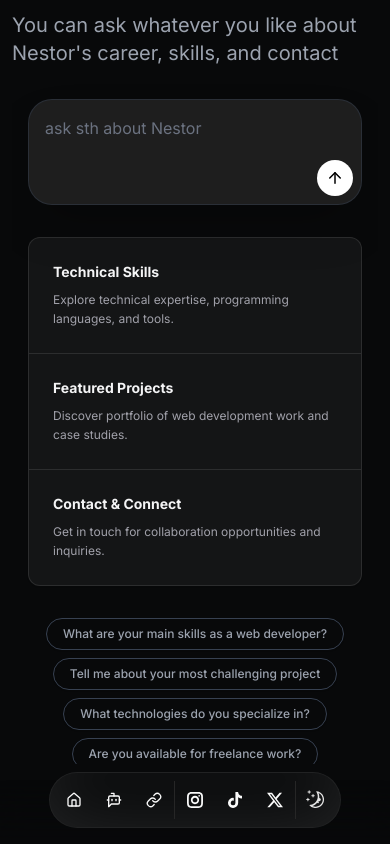
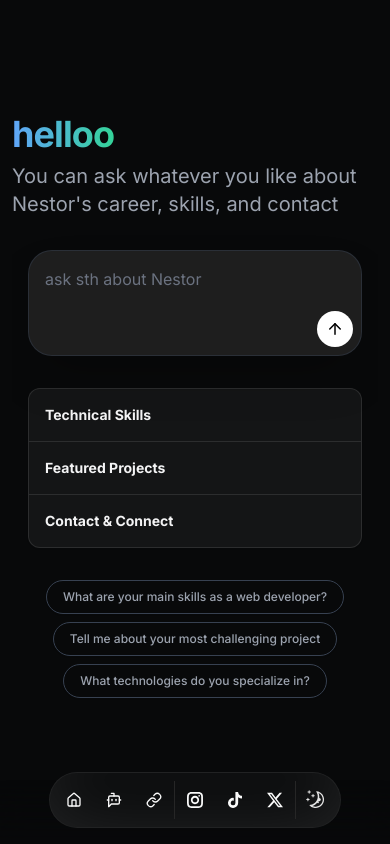
Before and after one commit to nestorxyz/nestor-site-24, a Next.js app: page /chat in a window 390 px wide. Built offline with nearby package versions, Linux system fonts and the light colour scheme.

Commit message:
feat: Enhance chat UI responsiveness by adjusting padding, margins, and element visibility on smaller screens, and refining predefined question button styles

```diff
--- a/src/app/chat/_components/portfolio-grid.tsx
+++ b/src/app/chat/_components/portfolio-grid.tsx
@@ -9,40 +9,40 @@ export function PortfolioGrid({ onCategorySelect }: PortfolioGridProps) {
     <div className="w-full max-w-4xl rounded-xl border border-white/10 bg-white/5 overflow-hidden shadow-sm">
       <div className="flex flex-col md:flex-row divide-y md:divide-y-0 md:divide-x divide-white/10">
         <div
-          className="flex-1 p-6 hover:bg-white/5 transition-colors cursor-pointer group relative"
+          className="flex-1 p-4 md:p-6 hover:bg-white/5 transition-colors cursor-pointer group relative"
           onClick={() => onCategorySelect('skills')}
         >
           <div className="absolute top-0 left-0 w-full h-0.5 bg-transparent group-hover:bg-blue-400 transition-colors" />
-          <h3 className="mb-2 text-sm font-bold text-zinc-100">
+          <h3 className="mb-0 md:mb-2 text-sm font-bold text-zinc-100">
             Technical Skills
           </h3>
-          <p className="text-xs text-zinc-400 leading-relaxed">
+          <p className="hidden md:block text-xs text-zinc-400 leading-relaxed">
             Explore technical expertise, programming languages, and tools.
           </p>
         </div>
 
         <div
-          className="flex-1 p-6 hover:bg-white/5 transition-colors cursor-pointer group relative"
+          className="flex-1 p-4 md:p-6 hover:bg-white/5 transition-colors cursor-pointer group relative"
           onClick={() => onCategorySelect('projects')}
         >
           <div className="absolute top-0 left-0 w-full h-0.5 bg-transparent group-hover:bg-blue-400 transition-colors" />
-          <h3 className="mb-2 text-sm font-bold text-zinc-100">
+          <h3 className="mb-0 md:mb-2 text-sm font-bold text-zinc-100">
             Featured Projects
           </h3>
-          <p className="text-xs text-zinc-400 leading-relaxed">
+          <p className="hidden md:block text-xs text-zinc-400 leading-relaxed">
             Discover portfolio of web development work and case studies.
           </p>
         </div>
 
         <div
-          className="flex-1 p-6 hover:bg-white/5 transition-colors cursor-pointer group relative"
+          className="flex-1 p-4 md:p-6 hover:bg-white/5 transition-colors cursor-pointer group relative"
           onClick={() => onCategorySelect('contact')}
         >
           <div className="absolute top-0 left-0 w-full h-0.5 bg-transparent group-hover:bg-blue-400 transition-colors" />
-          <h3 className="mb-2 text-sm font-bold text-zinc-100">
+          <h3 className="mb-0 md:mb-2 text-sm font-bold text-zinc-100">
             Contact & Connect
           </h3>
-          <p className="text-xs text-zinc-400 leading-relaxed">
+          <p className="hidden md:block text-xs text-zinc-400 leading-relaxed">
             Get in touch for collaboration opportunities and inquiries.
           </p>
         </div>
--- a/src/app/chat/_components/predefined-questions.tsx
+++ b/src/app/chat/_components/predefined-questions.tsx
@@ -63,7 +63,9 @@ export function PredefinedQuestions({
         <Button
           key={index}
           variant="outline"
-          className="rounded-full border-gray-700 bg-transparent text-gray-400 hover:bg-gray-800 hover:text-white text-xs h-8 px-4"
+          className={`rounded-full border-gray-700 bg-transparent text-gray-400 hover:bg-gray-800 hover:text-white text-xs h-auto py-2 px-4 whitespace-normal text-center ${
+            index >= 3 ? 'hidden md:inline-flex' : ''
+          }`}
           onClick={() => onSelectQuestion(question)}
         >
           {question}
--- a/src/app/chat/page.tsx
+++ b/src/app/chat/page.tsx
@@ -95,7 +95,7 @@ export default function Chat() {
           <motion.div
             initial={{ opacity: 0 }}
             animate={{ opacity: 1 }}
-            className="flex-1 w-full min-h-0 overflow-y-auto pt-4 sm:pt-8 px-4 md:px-6 scroll-smooth"
+            className="flex-1 w-full min-h-0 overflow-y-auto pt-4 sm:pt-8 scroll-smooth"
           >
             <div className="flex flex-col gap-4 max-w-4xl mx-auto">
               {messages.map((message) => (
```
